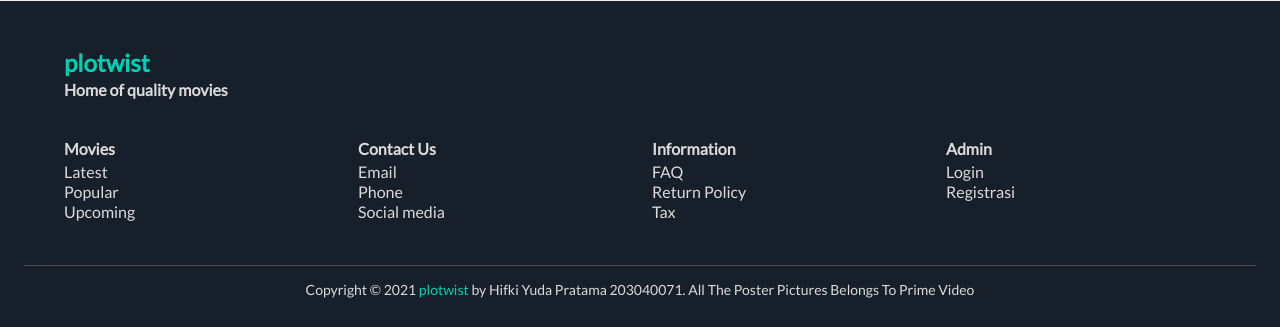
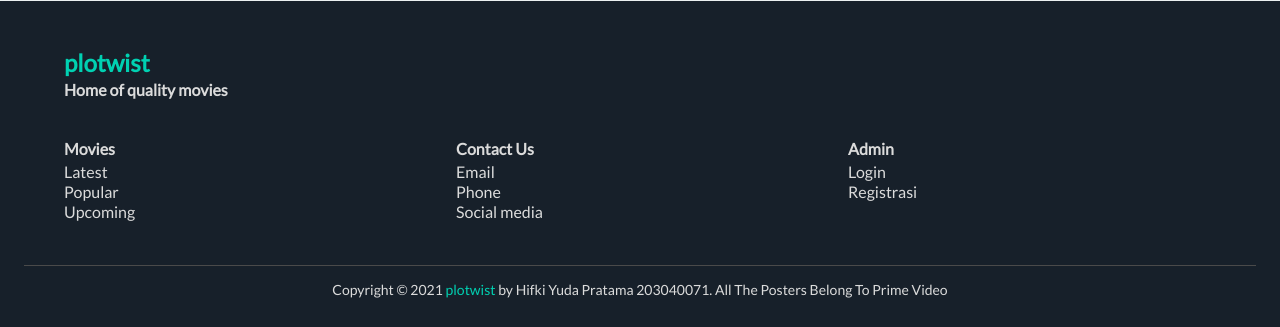
Before and after one commit to hifkiyuda/pw2021_203040071, a PHP site: page /pw2021_203040071/tubes/ in a window 1280 px wide. Shown: the part 2005-2332 px from the top of the page. Run offline with PHP 8.4, Linux system fonts and the light colour scheme; data comes from the database, SQL or seed files in the repository.

Commit message:
Last update tubes

```diff
--- a/tubes/index.php
+++ b/tubes/index.php
@@ -221,14 +221,6 @@ if (isset($_GET['cari'])) {
             </p>
           </div>
           <div class="column">
-            <p class="title is-6">Information</p>
-            <p class="subtitle is-6">
-              <a href="">FAQ</a><br>
-              <a href="">Return Policy</a><br>
-              <a href="">Tax</a>
-            </p>
-          </div>
-          <div class="column">
             <p class="title is-6">Admin</p>
             <p class="subtitle is-6">
               <a href="php/login.php">Login</a><br>
@@ -242,7 +234,7 @@ if (isset($_GET['cari'])) {
         <figcaption class="has-text-centered pt-3">
           <small style="color: hsl(0, 0%, 86%);">
           Copyright &copy; 2021 <a href="#home" style="color: hsl(171, 100%, 41%) !important;">plotwist</a> by Hifki Yuda Pratama 203040071.
-          All The Poster Pictures Belongs To <a href="https://www.primevideo.com/">Prime Video</a>
+          All The Posters Belong To <a href="https://www.primevideo.com/">Prime Video</a>
           </small>
         </figcaption>
       </div>
```
